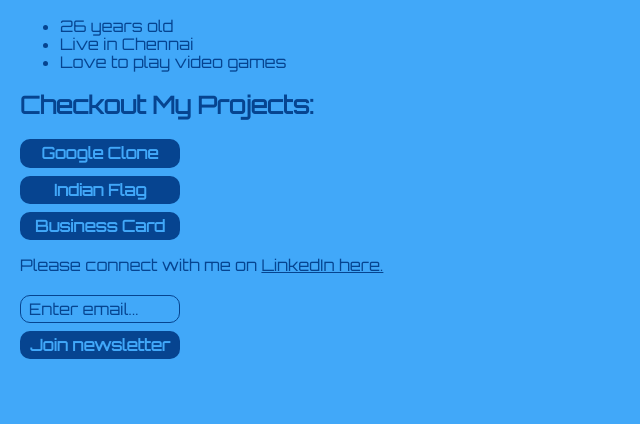
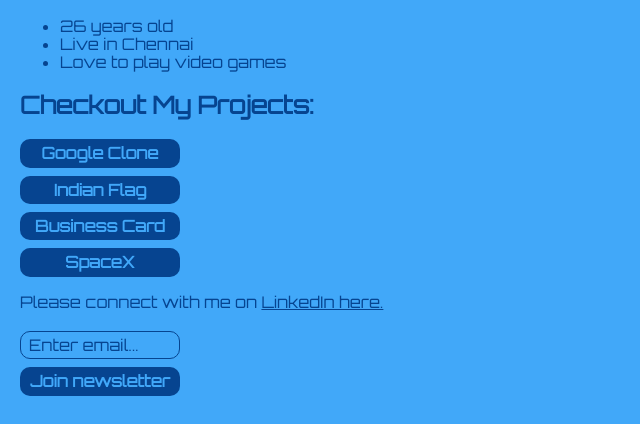
Before and after one commit to SiddiqueBasha7/portfolio-htmlandcss, a plain HTML site: page index.html in a window 1280 px wide. Shown: the part 514-938 px from the top of the page, without its empty margins (0-640 px from the left). Before the commit the page ends 901 px from the top, so only its background shows below. Drawn offline with nearby package versions, Linux system fonts and the light colour scheme; a web font is replaced by a local one.

Commit message:
Update index.html

```diff
--- a/index.html
+++ b/index.html
@@ -24,6 +24,7 @@
         <button onclick="location.href='./google-clone/index.html';">Google Clone</button>
         <button onclick="location.href='./indian-flag/index.html';">Indian Flag</button>
         <button onclick="location.href='./business-card/index.html';">Business Card</button>
+        <button onclick="location.href='./spacex/index.html';">SpaceX</button>
         <p>Please connect with me on <a href="https://www.linkedin.com/in/siddiquebasha7/" target="_blank">LinkedIn here.</a></p>
         <input type="text" placeholder="Enter email...">
         <button>Join newsletter</button>
```
